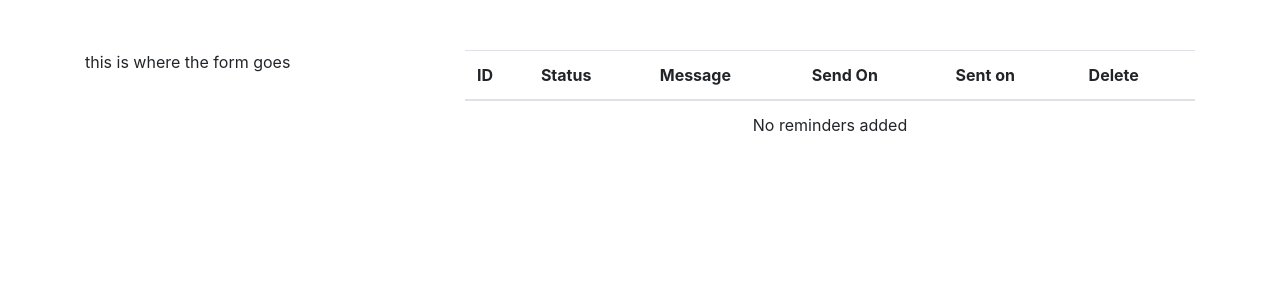
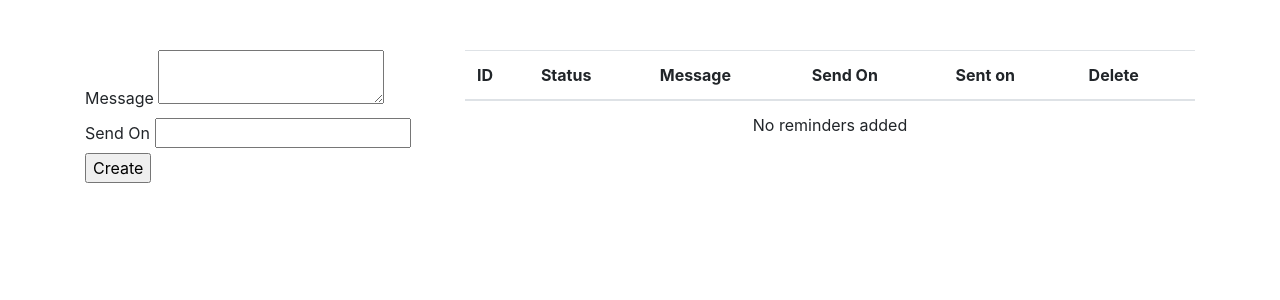
Before and after one commit to Pektech/smsapp, a Flask app: page / in a window 1280 px wide. Shown: the part 56-356 px from the top of the page. Run offline with Flask 2, Linux system fonts and the light colour scheme; data that the repository does not hold is empty; some libraries are stand-ins or nearby versions.

Commit message:
added create message form

```diff
--- /dev/null
+++ b/app/forms.py
@@ -0,0 +1,11 @@
+from wtforms import (Form, StringField, DateTimeField, SubmitField,
+                     validators as v)
+from wtforms.widgets import TextArea
+
+
+class ReminderForm(Form):
+    message = StringField("Message", validators=[v.length(min=1, max=160),
+                        v.InputRequired()], widget=TextArea())
+    send_on = DateTimeField("Send On", validators=[
+        v.InputRequired()], format='%Y/%m/%d %H:%M')
+    submit = SubmitField('Create')
--- a/app/templates/index.html
+++ b/app/templates/index.html
@@ -3,7 +3,33 @@
 <div class="container">
     <div class='row'>
         <div class="col-md-4">
-            this is where the form goes
+            <form method="post">
+                <div>
+                {{ form.message.label }}
+                {{ form.message }}
+                    {% if form.message.errors %}
+                    <ul class="errors">
+                    {%  for error in form.message.errors %}
+                    <li>{{ error }}</li>
+                    {% endfor %}
+                    </ul>
+                    {% endif %}
+                </div>
+                <div>
+                {{ form.send_on.label }}
+                {{ form.send_on }}
+                    {% if form.send_on.errors %}
+                    <ul class="errors">
+                    {%  for error in form.send_on.errors %}
+                    <li>{{ error }}</li>
+                    {% endfor %}
+                    </ul>
+                    {% endif %}
+                </div>
+            <div>
+                {{ form.submit }}
+            </div>
+            </form>
         </div>
         <div class="col-md-8">
             <table  class='table'>
--- a/app/views.py
+++ b/app/views.py
@@ -1,12 +1,25 @@
-from flask import Blueprint, render_template, flash
+from flask import Blueprint, render_template, flash, request, redirect, url_for
+
 from .models import Reminder
+from .forms import ReminderForm
+from .extensions import db
 
 
 
 reminders = Blueprint('reminders', __name__, template_folder='templates')
 
 
-@reminders.route('/')
+@reminders.route('/', methods=['GET', 'POST'])
 def index():
+    form = ReminderForm(request.form)
+
+    if request.method == 'POST' and form.validate():
+        reminder = Reminder()
+        form.populate_obj(reminder)
+        db.session.add(reminder)
+        db.session.commit()
+        flash('Reminder created', 'success')
+        redirect(url_for('reminders.index'))
+
     reminders = Reminder.query.all()
-    return render_template('index.html', reminders=reminders)
+    return render_template('index.html', reminders=reminders, form=form)
```
Also changed, not shown: app/dev.db.
